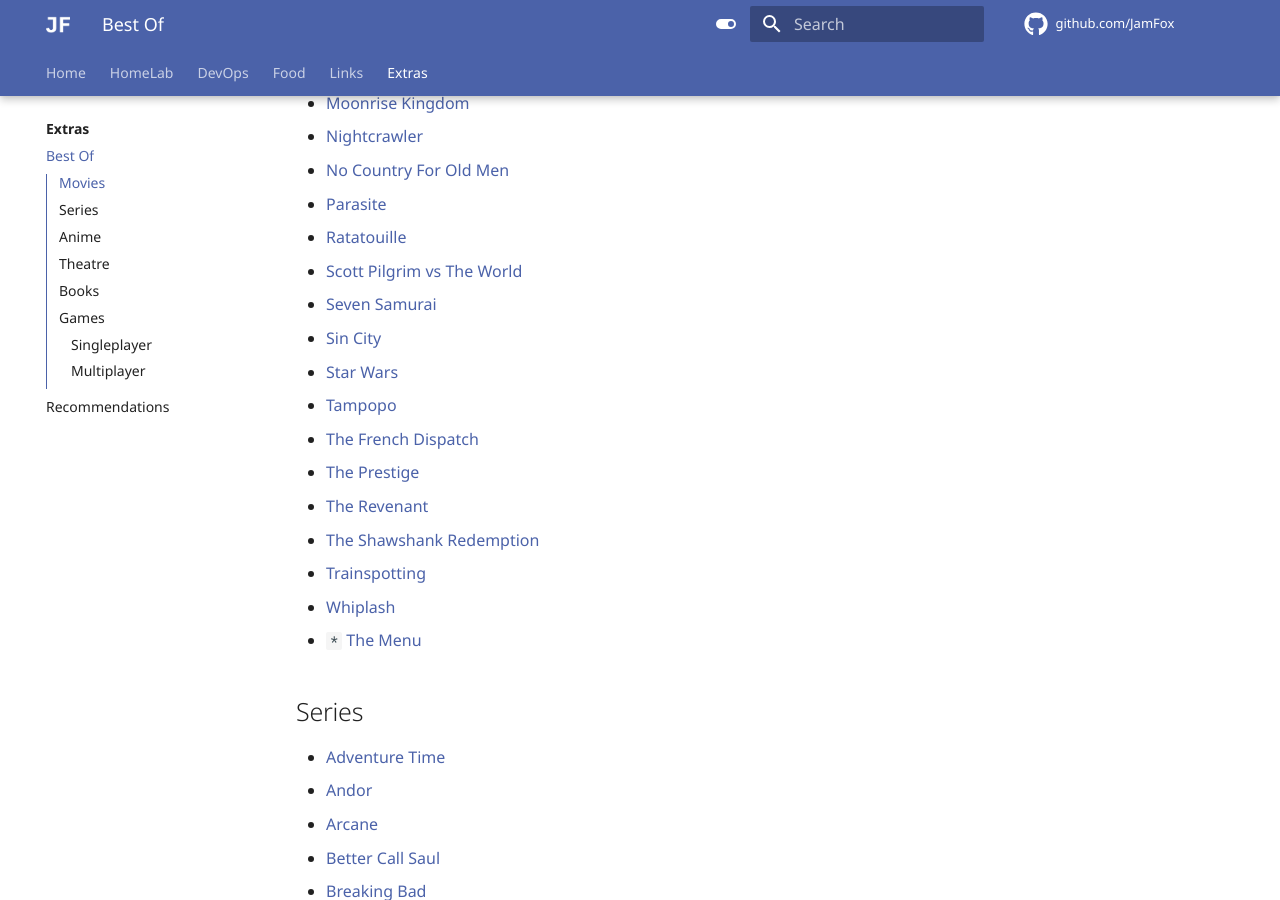
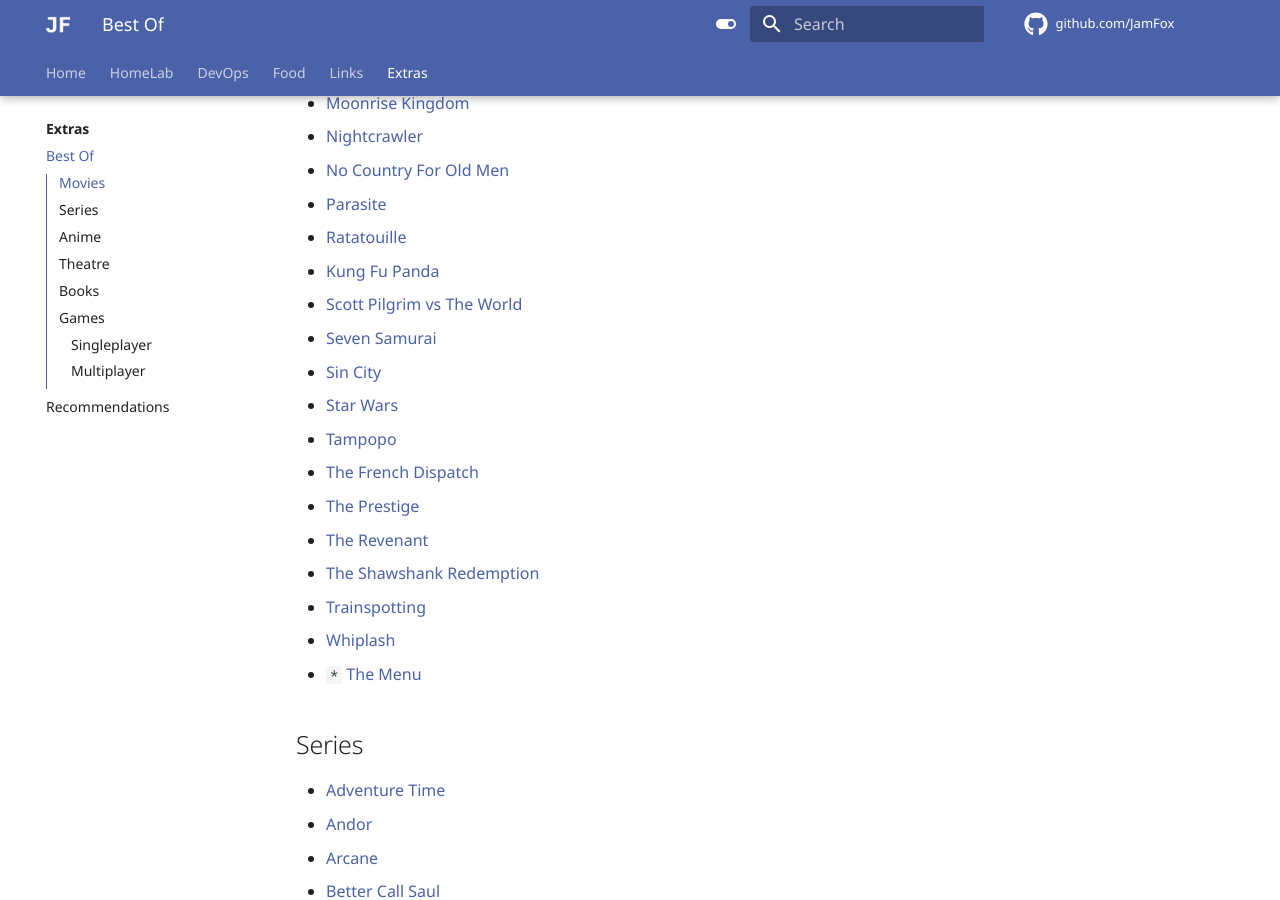
Before and after one commit to JamFox/docs.jamfox.dev, an MkDocs documentation site: the page built from docs/content/extras/bestof.md, in a window 1280 px wide and 900 px high, scrolled down 1847 px. Built offline with MkDocs 1.6.1 and Material for MkDocs 9.7.7, drawn with Linux system fonts in a browser that asks for light colours; comment, search, counter and statistics services are not loaded.

Commit message:
bestof: kung fu panda

```diff
--- a/docs/content/extras/bestof.md
+++ b/docs/content/extras/bestof.md
@@ -65,6 +65,7 @@ A collection of lists of what I believe to be the best of the best from each med
 - [No Country For Old Men](https://letterboxd.com/film/no-country-for-old-men/)
 - [Parasite](https://letterboxd.com/film/parasite-2019/)
 - [Ratatouille](https://letterboxd.com/film/ratatouille/)
+- [Kung Fu Panda](https://letterboxd.com/film/kung-fu-panda/)
 - [Scott Pilgrim vs The World](https://letterboxd.com/film/scott-pilgrim-vs-the-world/)
 - [Seven Samurai](https://letterboxd.com/film/seven-samurai/)
 - [Sin City](https://letterboxd.com/film/sin-city/)
```
